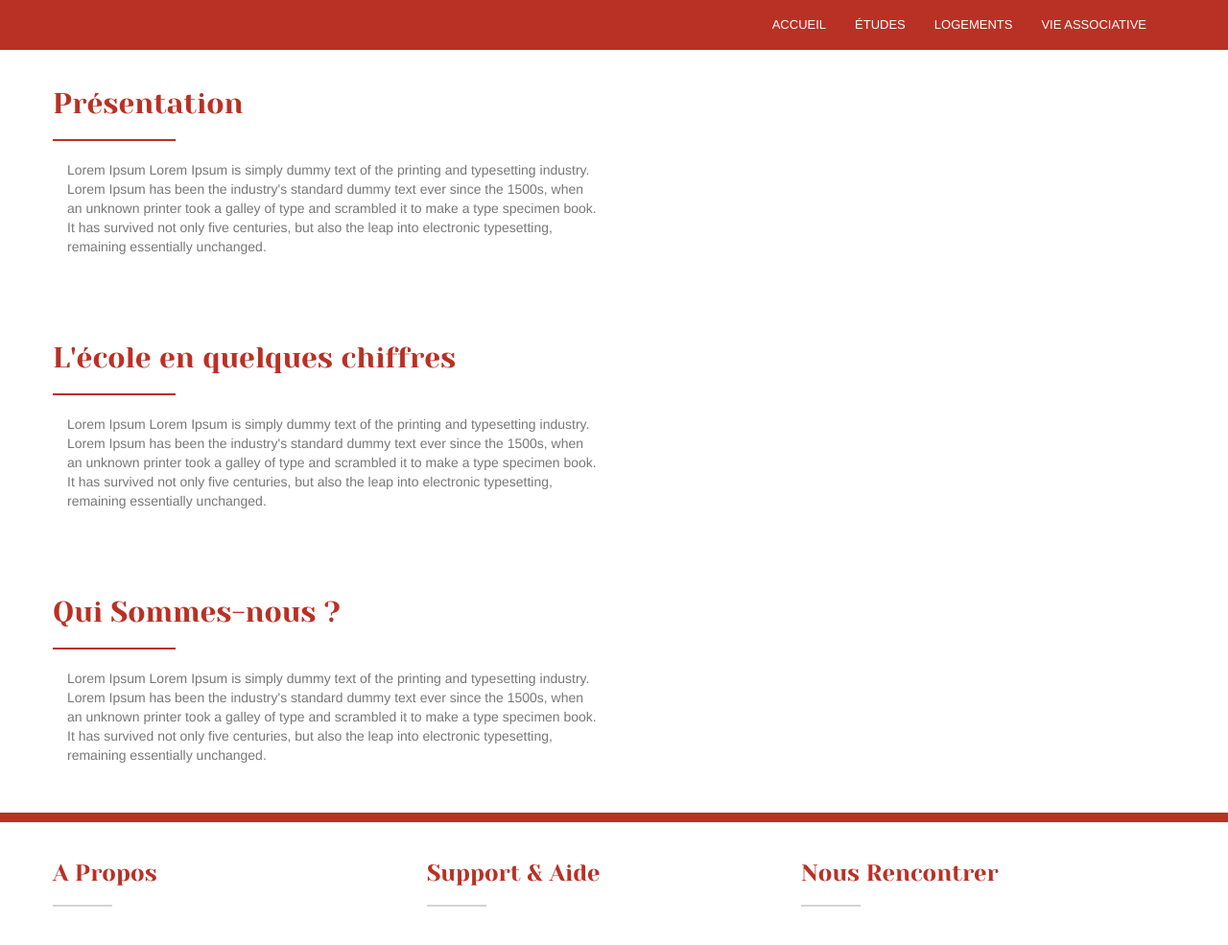
After one commit to am-initiatives/promotion_bo, a PHP site: page /vie_asso.html in a window 1280 px wide. The commit adds this page. Shown: the whole page at 96% size. Run offline with PHP 8.4, Linux system fonts and the light colour scheme.

```diff
--- a/css/design.css
+++ b/css/design.css
@@ -76,19 +76,6 @@ hr{
     color: rgb(185,49,37);
 }
 
-.bg-clair{
-    background-color: rgb(235,235,235);
-    color: rgb(35,35,35);
-}
-
-.bg-sombre{
-    background-color: rgb(51,51,51);
-}
-
-.bg-black{
-    background-color: rgb(0,0,0);
-}
-
 .separateur{
     color: rgb(185,49,37);
     border-color: rgb(185,49,37);
--- /dev/null
+++ b/vie_asso.html
@@ -0,0 +1,153 @@
+<!DOCTYPE html>
+<html lang="fr">
+
+<head>
+
+    <meta charset="utf-8">
+    <meta http-equiv="X-UA-Compatible" content="IE=edge">
+    <meta name="viewport" content="width=device-width, initial-scale=1">
+    <meta name="description" content="Site présentant le campus des Arts et Métiers de Bordeaux">
+    <meta name="keywords" content="arts, métiers, metiers, gadzart, gadz'art, gadzarts, gadz'arts, bordeaux, talence, ensam bordeaux, ensam talence, ensam, am" >
+    <meta name="author" content="Paul DERIVAUX">
+
+    <title>Étudier aux Arts et Métiers - Bordeaux Talence</title>
+
+    <!-- CSS -->
+    <link href="css/bootstrap.min.css" rel="stylesheet">
+    <link href="css/design.css" rel="stylesheet">
+
+    <!-- Font Awesome -->
+    <link href="font-awesome/css/font-awesome.min.css" rel="stylesheet" type="text/css">
+    <link href='https://fonts.googleapis.com/css?family=Yeseva+One' rel='stylesheet' type='text/css'>
+
+    <!-- Support HTML5 pour IE -->
+    <!--[if lt IE 9]>
+        <script src="https://oss.maxcdn.com/libs/html5shiv/3.7.0/html5shiv.js"></script>
+        <script src="https://oss.maxcdn.com/libs/respond.js/1.4.2/respond.min.js"></script>
+    <![endif]-->
+
+</head>
+
+<body id="page-top" class="index">
+    <!-- Navigation -->
+    <nav class="navbar">
+        <div class="container">
+            <!-- Gestion du menu déroulant sur mobile -->
+            <div class="navbar-header page-scroll">
+                <button type="button" class="navbar-toggle" data-toggle="collapse" data-target="#menu">
+                    <span class="sr-only">Toggle navigation</span>
+                    <span class="icon-bar"></span>
+                    <span class="icon-bar"></span>
+                    <span class="icon-bar"></span>
+                </button>
+            </div>
+
+            <!-- Liens du menu -->
+            <div class="collapse navbar-collapse" id="menu">
+                <ul class="nav navbar-nav navbar-right">
+                    <li>
+                        <a href="index.html">Accueil</a>
+                    </li>
+                    <li>
+                        <a href="cours.html">Études</a>
+                    </li>
+                    <li>
+                        <a href="logements.html">Logements</a>
+                    </li>
+                    <li>
+                        <a href="vie_asso.html">Vie Associative</a>
+                    </li>
+                </ul>
+            </div>
+        </div>
+    </nav>
+
+    <!-- Section Présentation -->
+    <section id="presentation">
+        <div class="container">
+            <div class="row">
+                <h2 class="titre-section">Présentation</h2>
+                <hr class="separateur col-md-1"/>
+            </div>
+            <div class="row">
+                <div class="col-md-6">
+                    <p class="text-muted">Lorem Ipsum Lorem Ipsum is simply dummy text of the printing and typesetting industry. Lorem Ipsum has been the industry's standard dummy text ever since the 1500s, when an unknown printer took a galley of type and scrambled it to make a type specimen book. It has survived not only five centuries, but also the leap into electronic typesetting, remaining essentially unchanged. </p>
+                </div>
+            </div>
+        </div>
+    </section>
+
+    <!-- Section Chiffres -->
+    <section id="chiffres">
+        <div class="container">
+            <div class="row">
+                <h2 class="titre-section">L'école en quelques chiffres</h2>
+                <hr class="separateur col-md-1"/>
+            </div>
+            <div class="row">
+                <div class="col-md-6">
+                    <p class="text-muted">Lorem Ipsum Lorem Ipsum is simply dummy text of the printing and typesetting industry. Lorem Ipsum has been the industry's standard dummy text ever since the 1500s, when an unknown printer took a galley of type and scrambled it to make a type specimen book. It has survived not only five centuries, but also the leap into electronic typesetting, remaining essentially unchanged. </p>
+                </div>
+            </div>
+        </div>
+    </section>
+
+    <!-- Section Équipe -->
+    <section id="equipe">
+        <div class="container">
+            <div class="row">
+                <h2 class="titre-section">Qui Sommes-nous ?</h2>
+                <hr class="separateur col-md-1"/>
+            </div>
+            <div class="row">
+                <div class="col-md-6">
+                    <p class="text-muted">Lorem Ipsum Lorem Ipsum is simply dummy text of the printing and typesetting industry. Lorem Ipsum has been the industry's standard dummy text ever since the 1500s, when an unknown printer took a galley of type and scrambled it to make a type specimen book. It has survived not only five centuries, but also the leap into electronic typesetting, remaining essentially unchanged. </p>
+                </div>
+            </div>
+        </div>
+    </section>
+
+    <!-- Pied de page -->
+    <footer class="">
+        <div class="bande-rouge">
+            <div class="row text-center">
+            </div>
+        </div>
+        <div class="container">
+            <div class="row ">
+                <div class="col-md-4">
+                    <div class="row">
+                        <h3 class="titre-section">A Propos</h3>
+                        <hr class="col-md-1"/>
+                    </div>
+                    <div class="row">
+                    </div>
+                </div>
+                <div class="col-md-4">
+                    <div class="row">
+                        <h3 class="titre-section">Support & Aide</h3>
+                        <hr class="col-md-1"/>
+                    </div>
+                    <div class="row">
+                    </div>
+                </div>
+                <div class="col-md-4">
+                    <div class="row">
+                        <h3 class="titre-section">Nous Rencontrer</h3>
+                        <hr class="col-md-1"/>
+                    </div>
+                    <div class="row">
+                    </div>
+                </div>
+            </div>
+        </div>
+    </footer>
+
+
+    <!-- JavaScript -->
+    <script src="js/jquery.js"></script>
+    <script src="js/bootstrap.min.js"></script>
+
+</body>
+
+</html>
```
Also changed, not shown: index.html (+3 -146 lines).
